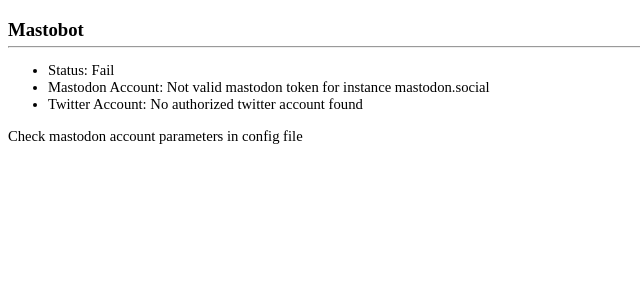
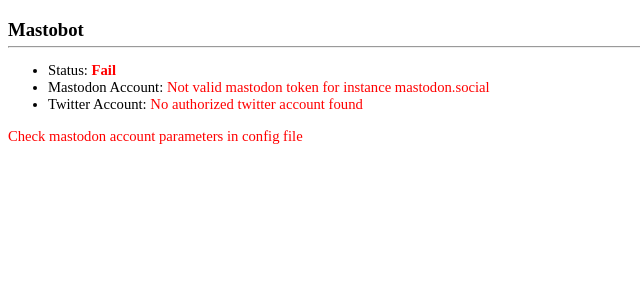
Before and after one commit to Vardor/mastobot-xp, a Flask app: page / in a window 1280 px wide. Shown: the top 300 px of the page, without its empty margins (0-640 px from the left). Run offline with Flask 3, Linux system fonts and the light colour scheme; parts of the project's set-up code (start-up, migrations or seed data) failed here and were passed over.

Commit message:
Modified templates to add colors depending on status

```diff
--- a/templates/base.html
+++ b/templates/base.html
@@ -2,8 +2,9 @@
 <html lang="en">
 <head>
     <meta charset="UTF-8">
-    <title>{% block title %} {% endblock %} - FlaskApp</title>
+    <title>{% block title %} {% endblock %}</title>
     <style>
+        {% block style %}{% endblock %}
         h3 {
             margin-bottom: 5px;
         }
@@ -15,6 +16,12 @@
             margin-top: 5px;
             font-size: 11pt;
         }
+        span.fail {
+            color: red;
+            }
+        span.ok {
+            color: green;
+            }
     </style>
 </head>
 <body>
--- a/templates/main.html
+++ b/templates/main.html
@@ -1,10 +1,25 @@
 {% extends 'base.html' %}
+
+{% block title %}Mastobot{% endblock %}
+
+{% block style %}
+        span.status {
+            font-weight:bold;
+        {% if mastobot_state == "Fail" %}
+            color: red;
+        {% elif mastobot_state == "Paused" %}
+            color: orange;
+        {% else %}
+            color: green;
+        {% endif %}
+        }
+{% endblock %}
 
 {% block content %}
       <ul>
-        <li>Status: {{ mastobot_state }} </li>
-        <li>Mastodon Account: {{ valid_mastodon }}{{ valid_mastodon_reason }}</li>
-        <li>Twitter Account: {{ valid_twitter }}{{ valid_twitter_reason }}</li>
+        <li>Status: <span class="status">{{ mastobot_state }}</span></li>
+        <li>Mastodon Account: {{ valid_mastodon }}<span class="fail">{{ valid_mastodon_reason }}</span></li>
+        <li>Twitter Account: {{ valid_twitter }}<span class="fail">{{ valid_twitter_reason }}</span> </li>
       </ul>
       {% if valid_mastodon %}
         <form action="/" method="post">
@@ -17,6 +32,6 @@
         {% endif %}
         </form>
       {% else %}
-        <p> Check mastodon account parameters in config file</p>
+        <p><span class="fail"> Check mastodon account parameters in config file</span></p>
       {% endif %}
 {% endblock %}
```
